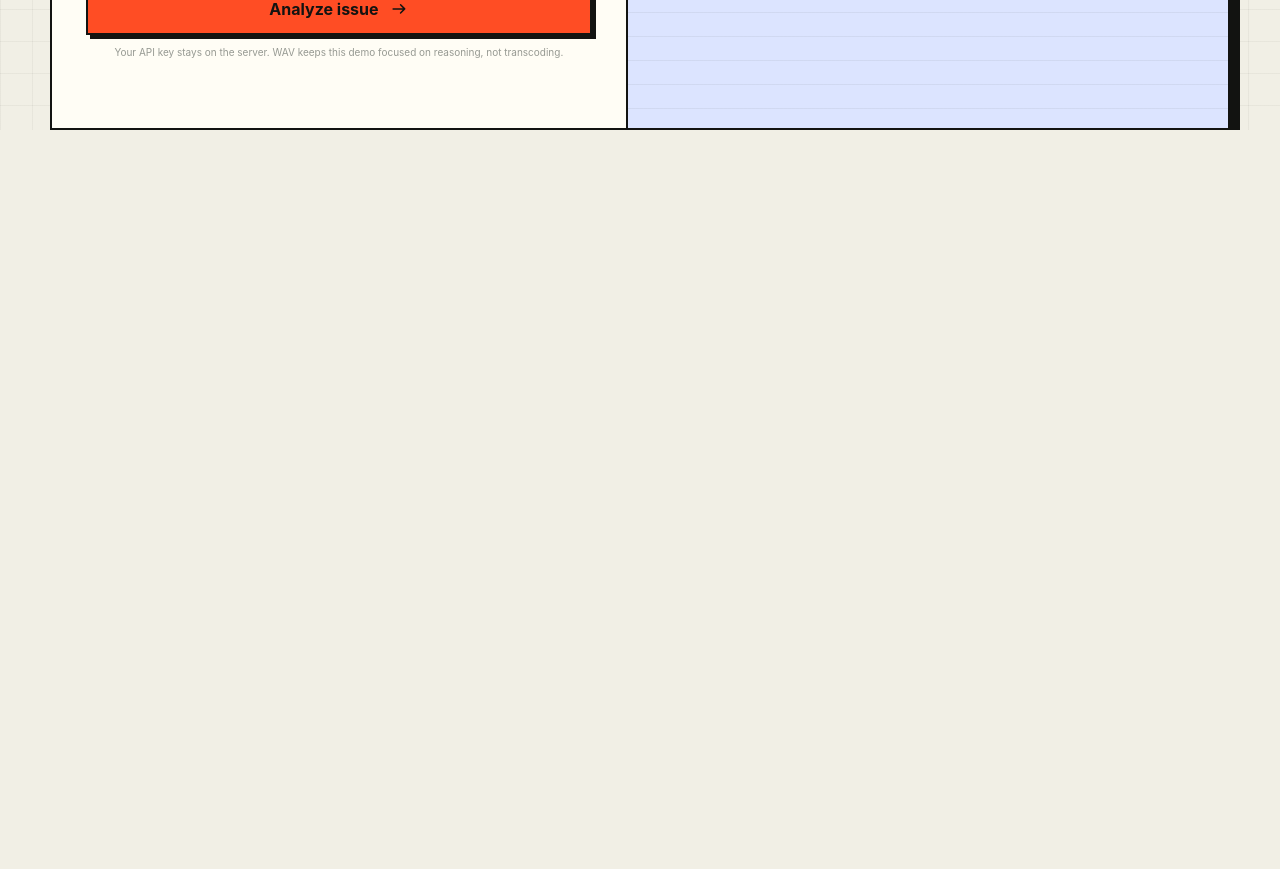
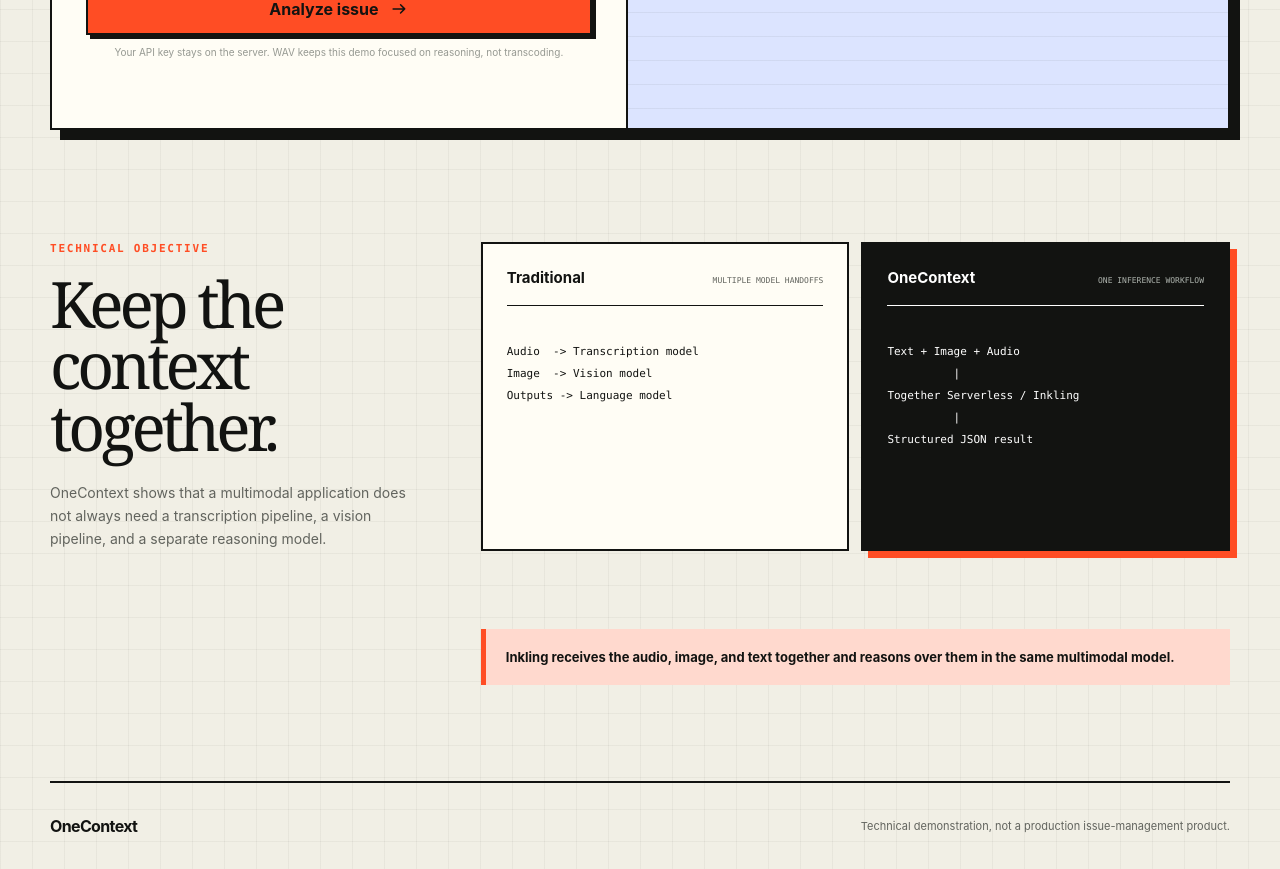
Before and after one commit to mahimathacker/one-context, a Next.js app: page / in a window 1280 px wide. Shown: the part 1079-1948 px from the top of the page. Before the commit the page ends 1209 px from the top, so only its background shows below. Built offline with nearby package versions, Linux system fonts and the light colour scheme.

Commit message:
docs: explain the OneContext architecture

```diff
--- a/app/api/analyze/route.ts
+++ b/app/api/analyze/route.ts
@@ -147,7 +147,7 @@
           "Confirm the account lock state, review the reason and unlock policy, and provide the user with an appropriate recovery path.",
       },
       meta: {
-        model: "No model — sample data",
+        model: "No model (sample data)",
         modalities,
         mode: "sample",
       },
--- a/app/globals.css
+++ b/app/globals.css
@@ -778,6 +778,116 @@
   font-style: italic;
 }
 
+.architecture {
+  padding: 112px 0 96px;
+  display: grid;
+  grid-template-columns: 0.65fr 1.35fr;
+  gap: 70px;
+}
+
+.architecture-intro h2 {
+  max-width: 430px;
+  margin: 0;
+  font-family: Georgia, "Times New Roman", serif;
+  font-size: clamp(40px, 5vw, 66px);
+  font-weight: 500;
+  letter-spacing: -0.065em;
+  line-height: 0.96;
+}
+
+.architecture-intro > p:last-child {
+  max-width: 420px;
+  margin: 24px 0 0;
+  color: var(--muted);
+  font-size: 14px;
+  line-height: 1.65;
+}
+
+.architecture-grid {
+  display: grid;
+  grid-template-columns: 1fr 1fr;
+  gap: 12px;
+}
+
+.architecture-grid article {
+  min-height: 250px;
+  padding: 24px;
+  border: 2px solid var(--ink);
+  background: var(--card);
+}
+
+.architecture-grid article.unified-path {
+  color: white;
+  background: var(--ink);
+  box-shadow: 7px 7px 0 var(--accent);
+}
+
+.architecture-grid header {
+  padding-bottom: 18px;
+  display: flex;
+  align-items: baseline;
+  justify-content: space-between;
+  gap: 12px;
+  border-bottom: 1px solid currentColor;
+}
+
+.architecture-grid header span {
+  font-size: 15px;
+  font-weight: 750;
+}
+
+.architecture-grid header small {
+  color: var(--muted);
+  font-family: "SFMono-Regular", Consolas, "Liberation Mono", monospace;
+  font-size: 8px;
+  text-align: right;
+  text-transform: uppercase;
+}
+
+.unified-path header small {
+  color: #aeb4ae;
+}
+
+.architecture-grid pre {
+  margin: 35px 0 0;
+  overflow-x: auto;
+  font-family: "SFMono-Regular", Consolas, "Liberation Mono", monospace;
+  font-size: 11px;
+  line-height: 2;
+  white-space: pre-wrap;
+}
+
+.architecture-claim {
+  grid-column: 2;
+  margin: 8px 0 0;
+  padding: 18px 20px;
+  border-left: 5px solid var(--accent);
+  background: var(--accent-soft);
+  font-size: 13px;
+  font-weight: 650;
+  line-height: 1.6;
+}
+
+.site-footer {
+  min-height: 88px;
+  padding: 24px 0;
+  display: flex;
+  align-items: center;
+  justify-content: space-between;
+  gap: 24px;
+  border-top: 2px solid var(--ink);
+}
+
+.site-footer strong {
+  letter-spacing: -0.04em;
+}
+
+.site-footer span {
+  color: var(--muted);
+  font-size: 11px;
+  text-align: right;
+}
+
 @media (max-width: 900px) {
   .workspace {
     grid-template-columns: 1fr;
@@ -791,6 +901,15 @@
 
   .input-panel {
     min-height: auto;
+  }
+
+  .architecture {
+    grid-template-columns: 1fr;
+    gap: 42px;
+  }
+
+  .architecture-claim {
+    grid-column: 1;
   }
 }
 
@@ -861,6 +980,14 @@
     grid-template-columns: 1fr;
   }
 
+  .architecture {
+    padding: 80px 0 68px;
+  }
+
+  .architecture-grid {
+    grid-template-columns: 1fr;
+  }
+
   .result-meta {
     align-items: flex-start;
     flex-direction: column;
@@ -872,6 +999,15 @@
 
   .upload-box > label {
     min-height: 135px;
+  }
+
+  .site-footer {
+    align-items: flex-start;
+    flex-direction: column;
+  }
+
+  .site-footer span {
+    text-align: left;
   }
 }
 
--- a/app/layout.tsx
+++ b/app/layout.tsx
@@ -2,7 +2,7 @@
 import "./globals.css";
 
 export const metadata: Metadata = {
-  title: "OneContext — Native multimodal inference",
+  title: "OneContext | Native multimodal inference",
   description:
     "A developer demo for reasoning over text, images, and audio in one inference workflow.",
 };
--- a/app/page.tsx
+++ b/app/page.tsx
@@ -41,7 +41,7 @@
           </h1>
           <p className="hero-copy">
             Give Inkling the written report, the screenshot, and the original voice note
-            together—without building separate transcription and vision pipelines.
+            together without building separate transcription and vision pipelines.
           </p>
 
           <div className="signal-line" aria-label="OneContext input flow">
@@ -58,6 +58,51 @@
         </section>
 
         <AnalysisWorkspace />
+
+        <section className="architecture" aria-labelledby="architecture-title">
+          <div className="architecture-intro">
+            <p className="eyebrow">Technical objective</p>
+            <h2 id="architecture-title">Keep the context together.</h2>
+            <p>
+              OneContext shows that a multimodal application does not always need a
+              transcription pipeline, a vision pipeline, and a separate reasoning model.
+            </p>
+          </div>
+
+          <div className="architecture-grid">
+            <article>
+              <header>
+                <span>Traditional</span>
+                <small>Multiple model handoffs</small>
+              </header>
+              <pre>{`Audio  -> Transcription model
+Image  -> Vision model
+Outputs -> Language model`}</pre>
+            </article>
+
+            <article className="unified-path">
+              <header>
+                <span>OneContext</span>
+                <small>One inference workflow</small>
+              </header>
+              <pre>{`Text + Image + Audio
+          |
+Together Serverless / Inkling
+          |
+Structured JSON result`}</pre>
+            </article>
+          </div>
+
+          <p className="architecture-claim">
+            Inkling receives the audio, image, and text together and reasons over them in
+            the same multimodal model.
+          </p>
+        </section>
+
+        <footer className="site-footer">
+          <strong>OneContext</strong>
+          <span>Technical demonstration, not a production issue-management product.</span>
+        </footer>
       </div>
     </main>
   );
--- a/components/analysis-workspace.tsx
+++ b/components/analysis-workspace.tsx
@@ -53,7 +53,7 @@
         {result && (
           <span className={`result-status ${result.meta.mode === "sample" ? "sample" : ""}`}>
             {result.meta.mode === "sample"
-              ? "Sample response — no inference performed"
+              ? "Sample response: no inference performed"
               : "Analysis complete"}
           </span>
         )}
```
Also changed, not shown: app/image.png (added), 1 other file (tests, documents, lock files or other folders).
